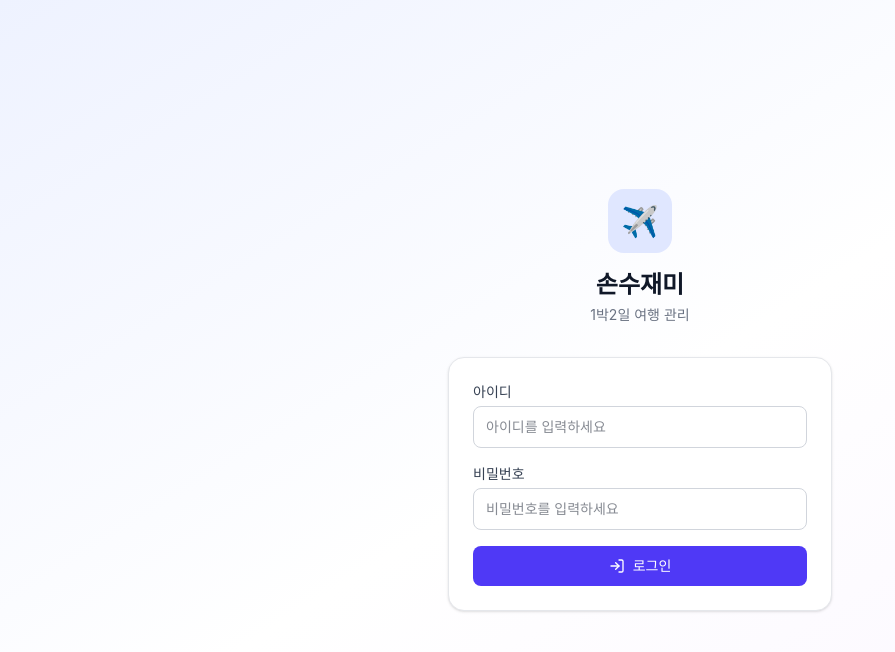
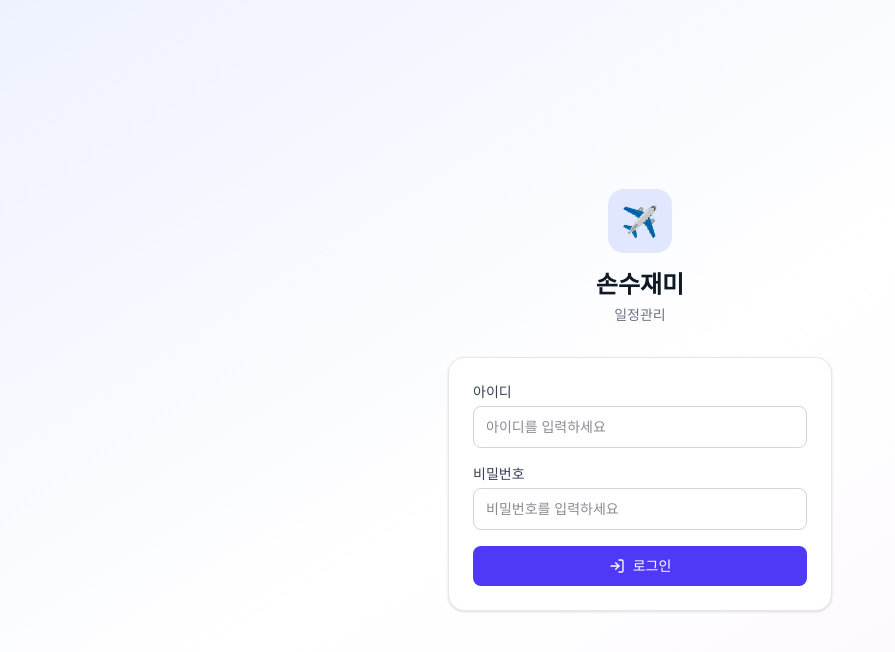
Before and after one commit to Thanos-YM/frontend-sonsujaemi, a React (Vite) app: page /login in a window 1280 px wide. Shown: the top 652 px of the page, without its empty margins (0-895 px from the left). Built offline with nearby package versions, Linux system fonts and the light colour scheme; no server answers.

Commit message:
hotfix : 로그인페이지 소제목

```diff
--- a/src/pages/LoginPage.jsx
+++ b/src/pages/LoginPage.jsx
@@ -33,7 +33,7 @@
             <span className="text-3xl">✈️</span>
           </div>
           <h1 className="text-2xl font-bold text-gray-900">손수재미</h1>
-          <p className="text-sm text-gray-500 mt-1">1박2일 여행 관리</p>
+          <p className="text-sm text-gray-500 mt-1">일정관리</p>
         </div>
 
         <form onSubmit={handleSubmit} className="bg-white rounded-2xl shadow-sm border border-gray-200 p-6 space-y-4">
```
